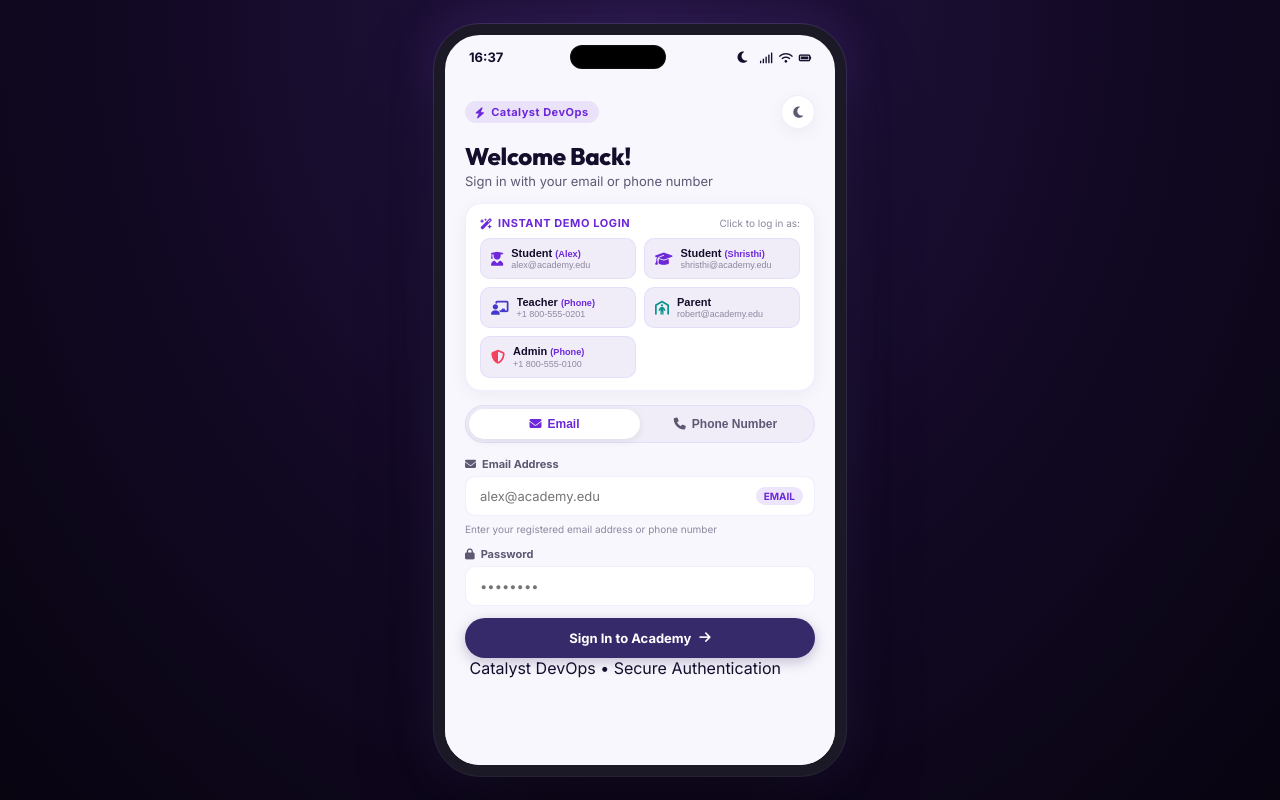
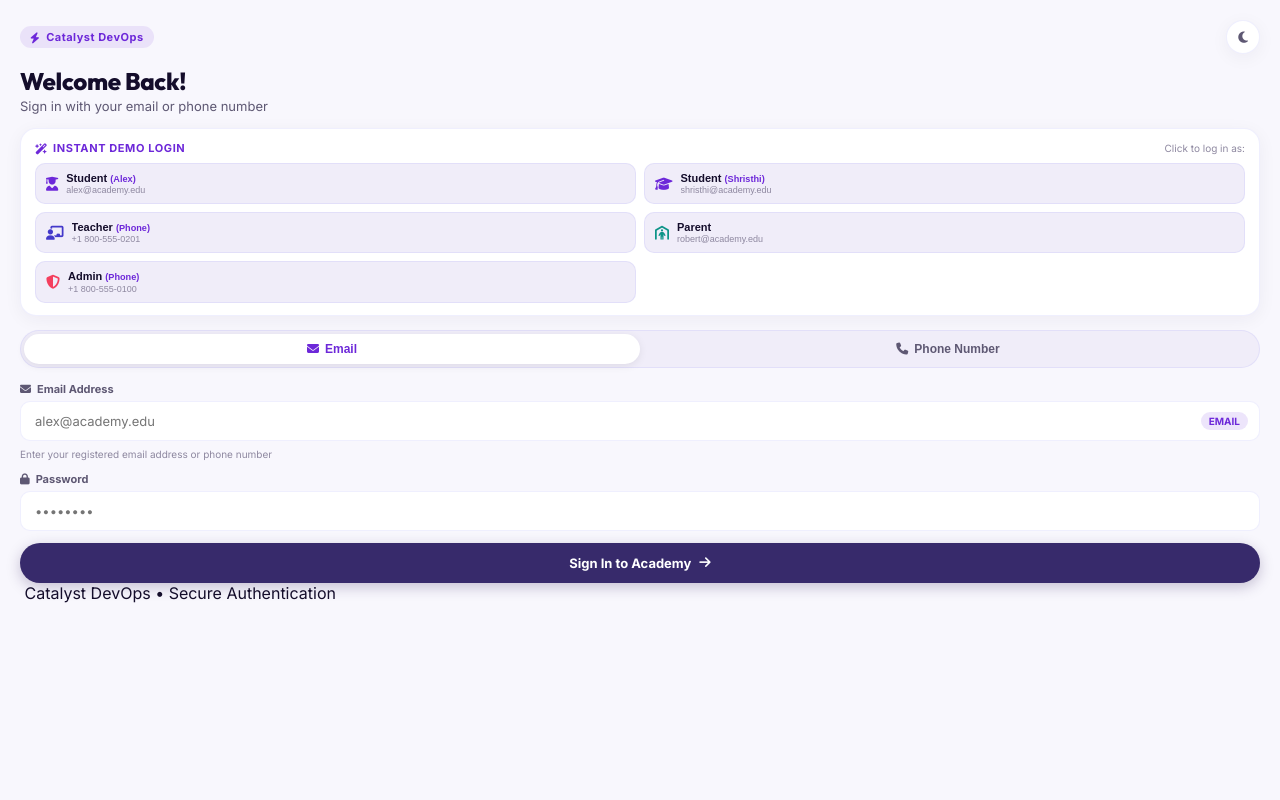
Before and after one commit to 0612divyansh/Catalyst-Academy, a plain HTML site: page frontend/static/index.html in a window 1280 px wide. Drawn offline with Linux system fonts and the light colour scheme.

Commit message:
feat: full-screen native Android APK support, universal build pipeline & project documentation

```diff
--- a/frontend/static/css/styles.css
+++ b/frontend/static/css/styles.css
@@ -99,88 +99,46 @@
 }
 
 body {
-  background: var(--bg-page);
+  background: var(--bg-shell);
   color: var(--text-main);
   font-family: var(--font-body);
   display: flex;
   justify-content: center;
-  align-items: center;
+  align-items: stretch;
   min-height: 100vh;
-  padding: 20px 10px;
-  overflow-x: hidden;
+  min-height: 100dvh;
+  width: 100vw;
+  margin: 0;
+  padding: 0;
+  overflow: hidden;
   transition: background 0.3s ease, color 0.3s ease;
 }
 
-/* Outer Mockup Shell (iPhone Style Frame) */
+/* Full-Screen Native App Container - No Phone Mockup Borders */
 .app-shell {
   width: 100%;
-  max-width: 412px;
-  height: 840px;
-  max-height: 94vh;
+  max-width: 100%;
+  height: 100vh;
+  height: 100dvh;
   background: var(--bg-shell);
-  border-radius: 46px;
-  border: 11px solid #1c1926;
-  outline: 1px solid rgba(255, 255, 255, 0.1);
-  box-shadow: var(--shadow-shell);
+  border-radius: 0 !important;
+  border: none !important;
+  outline: none !important;
+  box-shadow: none !important;
   display: flex;
   flex-direction: column;
   position: relative;
   overflow: hidden;
-  transition: background-color 0.3s ease, border-color 0.3s ease;
+  margin: 0 !important;
+  padding: 0 !important;
+  transition: background-color 0.3s ease;
 }
 
-/* Status Bar & Dynamic Island */
+/* Hide Mockup Status Bar & Notch */
 .status-bar {
-  height: 44px;
-  background: transparent;
-  display: flex;
-  justify-content: space-between;
-  align-items: center;
-  padding: 0 24px;
-  font-size: 13px;
-  font-weight: 700;
-  color: var(--status-bar-color);
-  z-index: 50;
-  user-select: none;
+  display: none !important;
 }
 
-.notch {
-  width: 96px;
-  height: 24px;
-  background: #000000;
-  border-radius: var(--radius-pill);
-  display: flex;
-  align-items: center;
-  justify-content: center;
-  box-shadow: inset 0 0 2px rgba(255, 255, 255, 0.2);
-}
-
-.status-right {
-  display: flex;
-  align-items: center;
-  gap: 8px;
-}
-
-.status-theme-toggle {
-  background: transparent;
-  border: none;
-  color: var(--status-bar-color);
-  font-size: 13px;
-  cursor: pointer;
-  padding: 2px 4px;
-  border-radius: 4px;
-  transition: var(--transition);
-}
-
-.status-theme-toggle:hover {
-  transform: rotate(15deg) scale(1.1);
-}
-
-.status-icons {
-  display: flex;
-  gap: 6px;
-  font-size: 11px;
-}
 
 /* Viewport */
 .viewport {
@@ -280,7 +238,8 @@ body {
 /* 2. Login Screen */
 #loginScreen {
   background: var(--bg-shell);
-  padding: 16px 20px;
+  padding: 20px 20px 16px;
+  padding-top: max(20px, env(safe-area-inset-top));
   overflow-y: auto;
   scrollbar-width: none;
 }
@@ -635,7 +594,8 @@ textarea:focus {
   display: flex;
   justify-content: space-between;
   align-items: center;
-  padding: 10px 18px 8px;
+  padding: 14px 18px 10px;
+  padding-top: max(14px, env(safe-area-inset-top));
   background: var(--bg-shell);
   position: relative;
   z-index: 20;
@@ -1235,13 +1195,15 @@ textarea:focus {
 
 /* Bottom Navigation Bar (Matching Screenshot) */
 .bottom-nav {
-  height: 60px;
+  min-height: 64px;
+  height: auto;
   background: var(--bg-card);
   border-top: 1px solid var(--border-color);
   display: flex;
   justify-content: space-around;
   align-items: center;
-  padding: 0 12px;
+  padding: 8px 12px;
+  padding-bottom: max(10px, env(safe-area-inset-bottom));
   z-index: 30;
   box-shadow: 0 -4px 16px rgba(0, 0, 0, 0.04);
 }
--- a/frontend/static/index.html
+++ b/frontend/static/index.html
@@ -2,7 +2,7 @@
 <html lang="en" data-theme="dark">
 <head>
   <meta charset="UTF-8">
-  <meta name="viewport" content="width=device-width, initial-scale=1.0">
+  <meta name="viewport" content="width=device-width, initial-scale=1.0, maximum-scale=1.0, user-scalable=no, viewport-fit=cover">
   <meta name="color-scheme" content="dark light">
 
 
@@ -30,23 +30,6 @@
 
   <!-- Screen Wrapper Container -->
   <div class="app-shell" id="appShell">
-
-    <!-- Phone Mockup Device Frame Header Bar -->
-    <div class="status-bar">
-      <span class="time" id="statusTime">09:41</span>
-      <div class="notch"></div>
-      <div class="status-right">
-        <!-- Quick Header Theme Toggle in status bar -->
-        <button class="status-theme-toggle" onclick="Theme.toggle()" title="Toggle Light / Dark Mode" id="statusThemeBtn">
-          <i class="fa-solid fa-moon"></i>
-        </button>
-        <div class="status-icons">
-          <i class="fa-solid fa-signal"></i>
-          <i class="fa-solid fa-wifi"></i>
-          <i class="fa-solid fa-battery-full"></i>
-        </div>
-      </div>
-    </div>
 
     <!-- Viewport Screen Area -->
     <main class="viewport" id="viewport">
```
Also changed, not shown: 6 other files.
